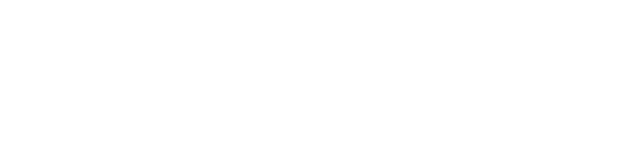
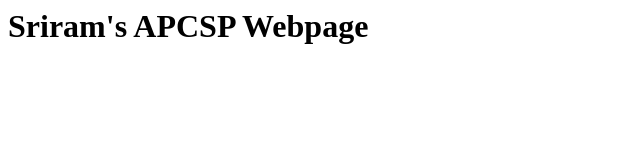
Before and after one commit to WVCS/website-sriramb41828, a plain HTML site: page index.html in a window 1280 px wide. Shown: the whole page, without its empty margins (0-640 px from the left). Drawn offline with Linux system fonts and the light colour scheme.

Commit message:
testing with heading
pasted from code pen

```diff
--- a/index.html
+++ b/index.html
@@ -1,6 +1,6 @@
 <html>
 
-
+<h1> Sriram's APCSP Webpage
 
 
 
```
